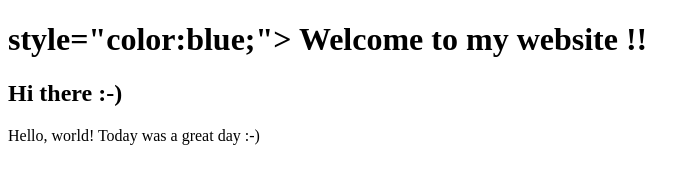
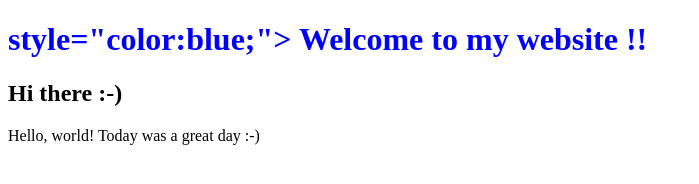
Before and after one commit to jamwilson21/hello, a plain HTML site: page hello.html in a window 1280 px wide. Shown: the whole page, without its empty margins (0-699 px from the left). Drawn offline with Linux system fonts and the light colour scheme.

Commit message:
Move style properties

```diff
--- a/hello.html
+++ b/hello.html
@@ -1,9 +1,12 @@
 <!DOCTYPE html>
 <html lang="en">
 <head>
-	<meta charset="UTF-8">
-	<meta name="viewport" content="width=device-width, initial-scale=1.0">
 	<title>Document</title>
+	<style>
+		h1 {
+			color: blue;
+		}
+	</style>
 </head>
 <body>
 	<h1> style="color:blue;"> Welcome to my website !! </h1>
```
